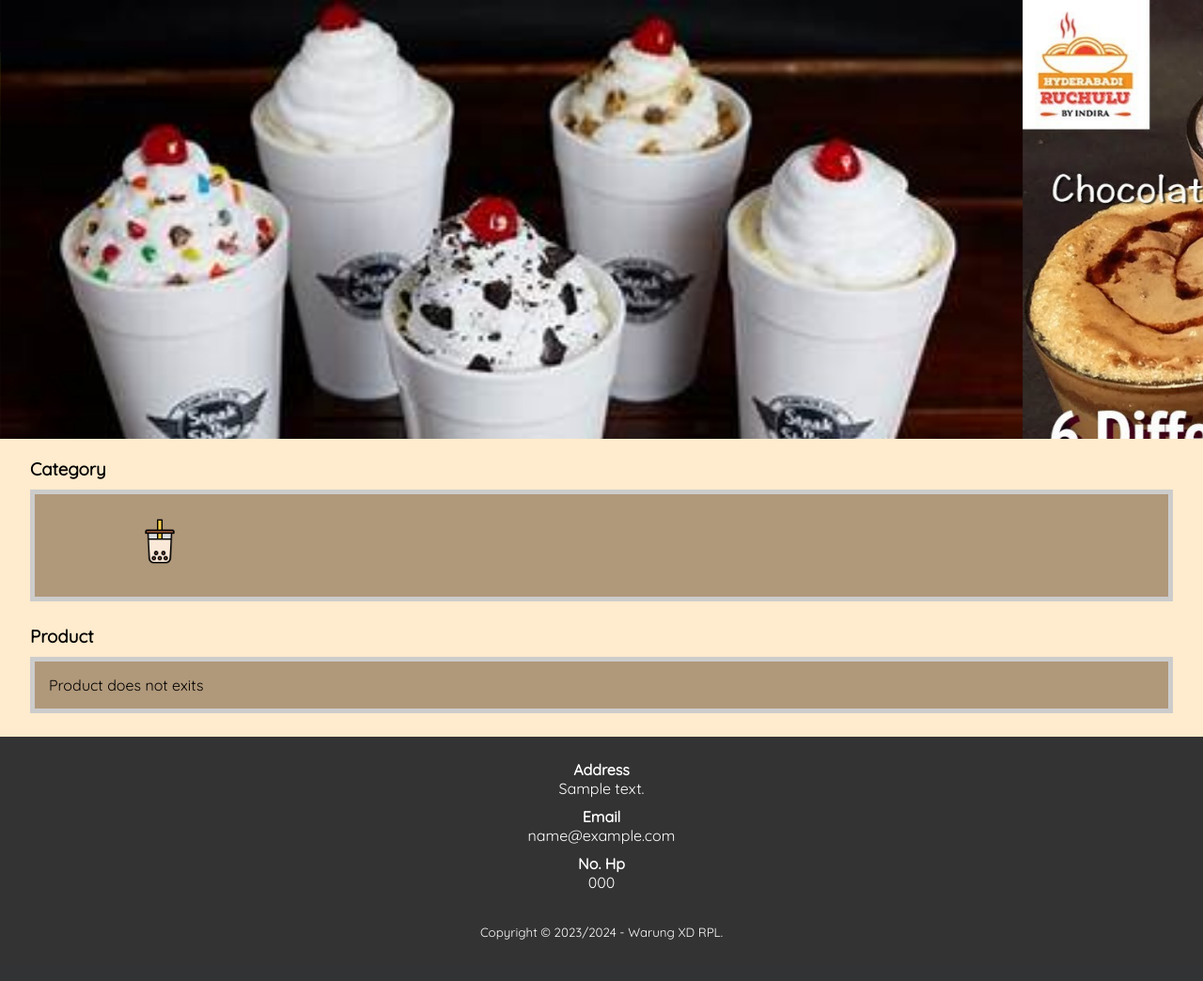
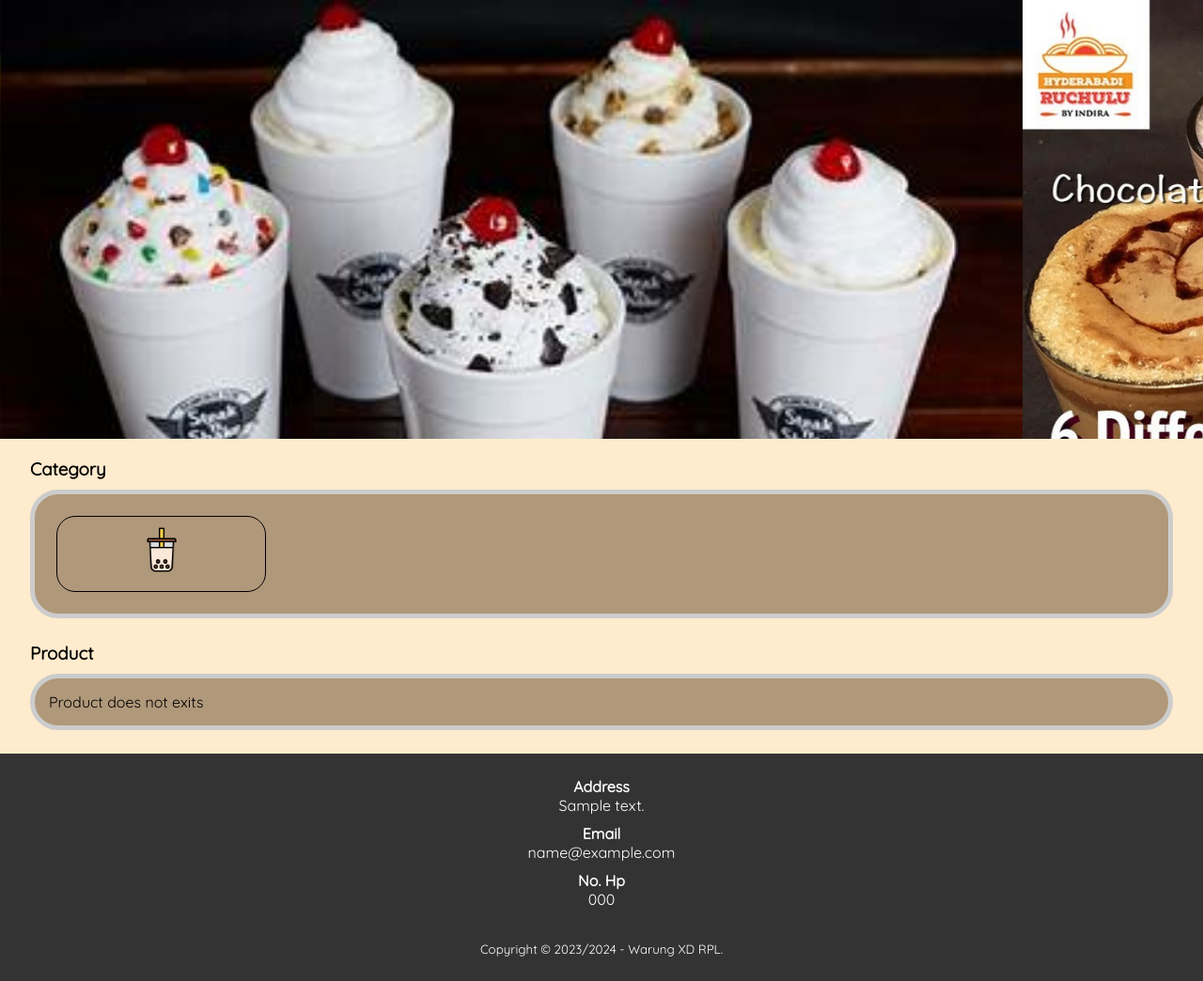
Before and after one commit to Januartama/BEPANdan3BEBAN, a PHP site: page /?kat=1 in a window 1280 px wide. Shown: the part 221-1265 px from the top of the page at 94% size. Before the commit the page ends 1221 px from the top, so only its background shows below. Run offline with PHP 8.4, Linux system fonts and the light colour scheme; tables that the repository leaves empty or names only in its code hold one stand-in row (values such as "Sample post"); data that the repository does not hold is empty.

Commit message:
Update style.css

```diff
--- a/css/style.css
+++ b/css/style.css
@@ -124,6 +124,7 @@ header ul li a:hover {
   box-sizing: border-box;
   padding: 15px;
   margin: 10px 0 25px 0;
+  border-radius: 30px;
 }
 
 .box::after {
@@ -133,22 +134,28 @@ header ul li a:hover {
 }
 
 .col-5 {
-  width: 20%;
+  width: 19%;
   height: 100%;
   text-align: center;
   float: left;
   padding: 10px;
   box-sizing: border-box;
+  border: 1px solid #000000;
+  border-collapse: none ;
+  border-radius: 20px;
+  margin: 8px;
 }
 
 .col-4 {
   width: 20%;
   height: 320px;
   border: 1px solid #ccc;
+  border-radius: 20px;
   float: left;
   padding: 10px;
   box-sizing: border-box;
   margin-bottom: 10px;
+  margin: 42px;
 }
 .col-4:hover {
   box-shadow: 0 0 3px #999;
```
